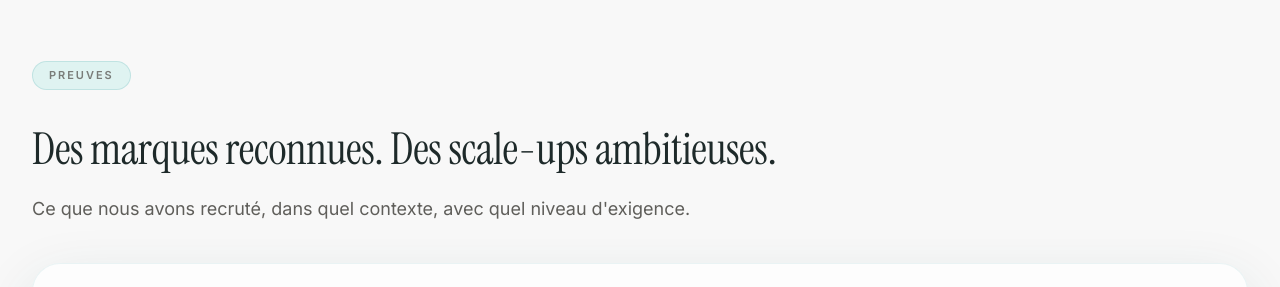
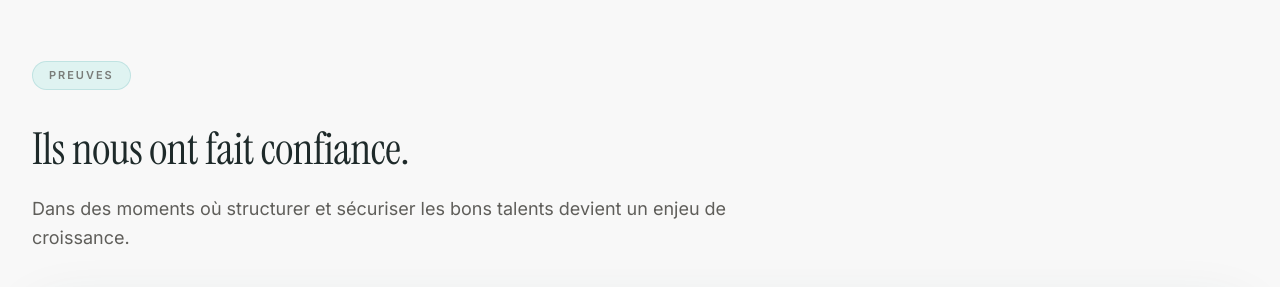
Before and after one commit to georgesskstalents-code/sks-talents-site, a Next.js app: page / in a window 1280 px wide. Shown: the part 1900-2187 px from the top of the page. Built offline with nearby package versions, Linux system fonts and the light colour scheme; no server answers.

Commit message:
copy(home/preuves): nouveau titre 'Ils nous ont fait confiance' + sous-titre enjeu de croissance
Co-Authored-By: Claude Opus 4.7 (1M context) <noreply@anthropic.com>

```diff
--- a/app/page.tsx
+++ b/app/page.tsx
@@ -126,10 +126,10 @@ export default function HomePage() {
             <div className="space-y-5">
               <p className="eyebrow">Preuves</p>
               <h2 className="section-title max-w-5xl">
-                Des marques reconnues. Des scale-ups ambitieuses.
+                Ils nous ont fait confiance.
               </h2>
               <p className="section-copy">
-                Ce que nous avons recruté, dans quel contexte, avec quel niveau d'exigence.
+                Dans des moments où structurer et sécuriser les bons talents devient un enjeu de croissance.
               </p>
             </div>
             <ReferenceCardMarquee items={references.slice(0, 6)} />
```
